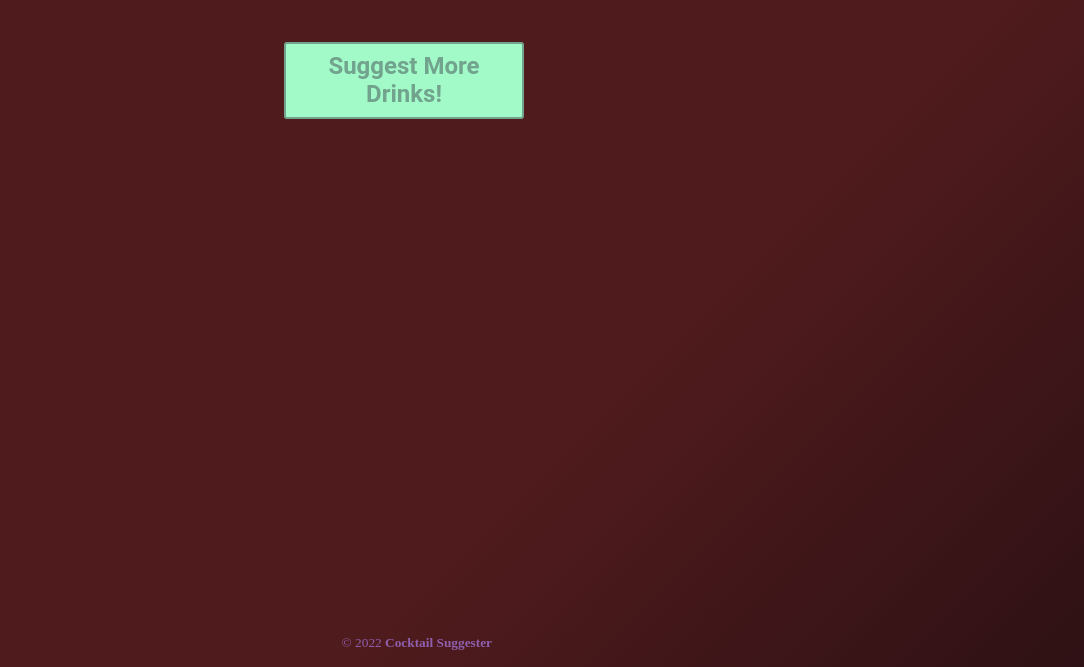
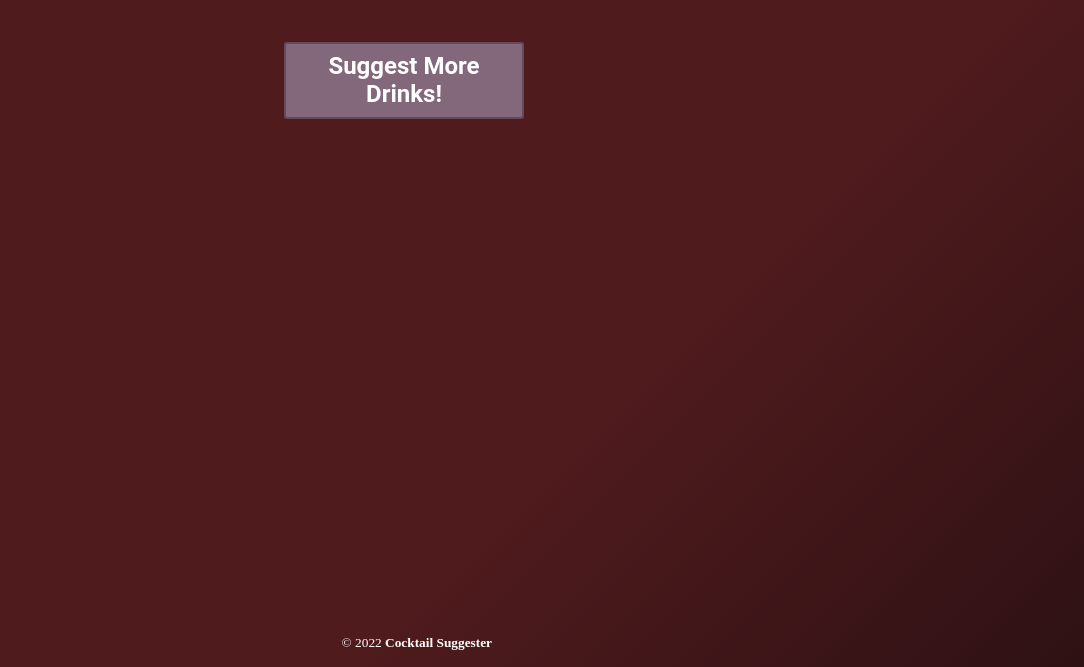
Before and after one commit to GarlicGrapes/Cocktail-Suggester, a plain HTML site: page index.html in a window 1280 px wide. Shown: the part 149-816 px from the top of the page, without its empty margins (196-1280 px from the left). Drawn offline with Linux system fonts and the light colour scheme; no server answers.

Commit message:
updating reroll color

```diff
--- a/index.css
+++ b/index.css
@@ -4,7 +4,7 @@ body  {
     grid-template-rows: auto auto 1fr auto;
     min-height: 100vh;
     text-align: left;
-    color: #8F5FAD;
+    color: #FFFFFF;
 
     list-style-type: none;
     left:20vh;
@@ -14,7 +14,7 @@ body  {
 }
 
 a {
-    color:#8F5FAD;
+    color:#FFFFFF;
     transition: all 0.2s;
 }
 
@@ -46,22 +46,22 @@ a:hover {
     position: absolute;
     display:inline-block;
     padding:0.35em 1.2em;
-    border:0.1em solid #71A38D;
+    border:0.1em solid #64485c;
     margin:0 10em 0.5em 0;
     border-radius:0.12em;
     box-sizing: border-box;
     text-decoration:none;
     font-family:'Roboto',sans-serif;
     font-weight:300;
-    color:#71A38D;
+    color:#ffffff;
     text-align:center;
     transition: all 0.2s;
-    background: rgb(162,250,201);
+    background: #83677B;
 }
 
 #reroll:hover {
     border-radius: 0px;
-    background-color: #DEB2F0;
+    background-color: #64485c;
     color:#A2FAC9;
 }
 
```
